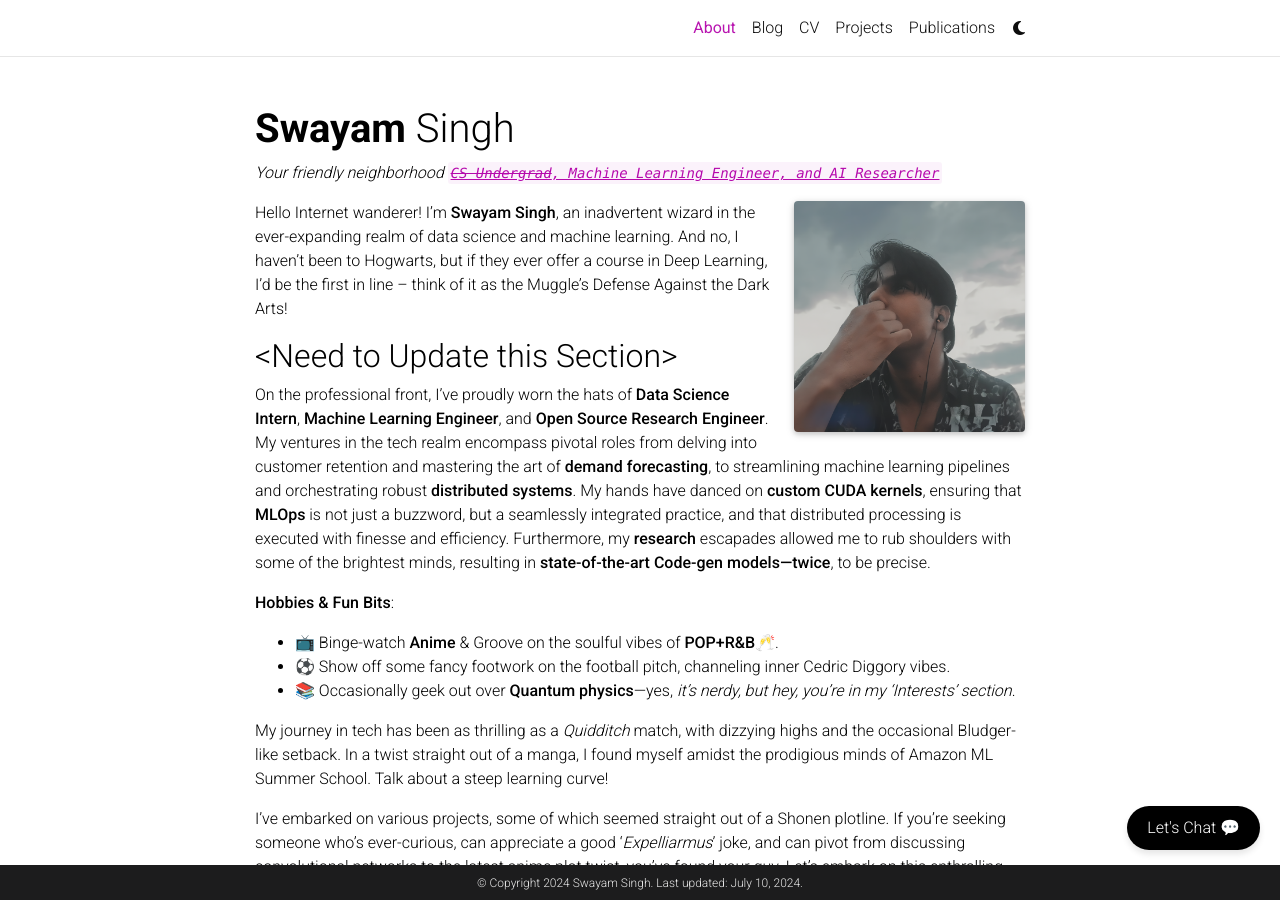
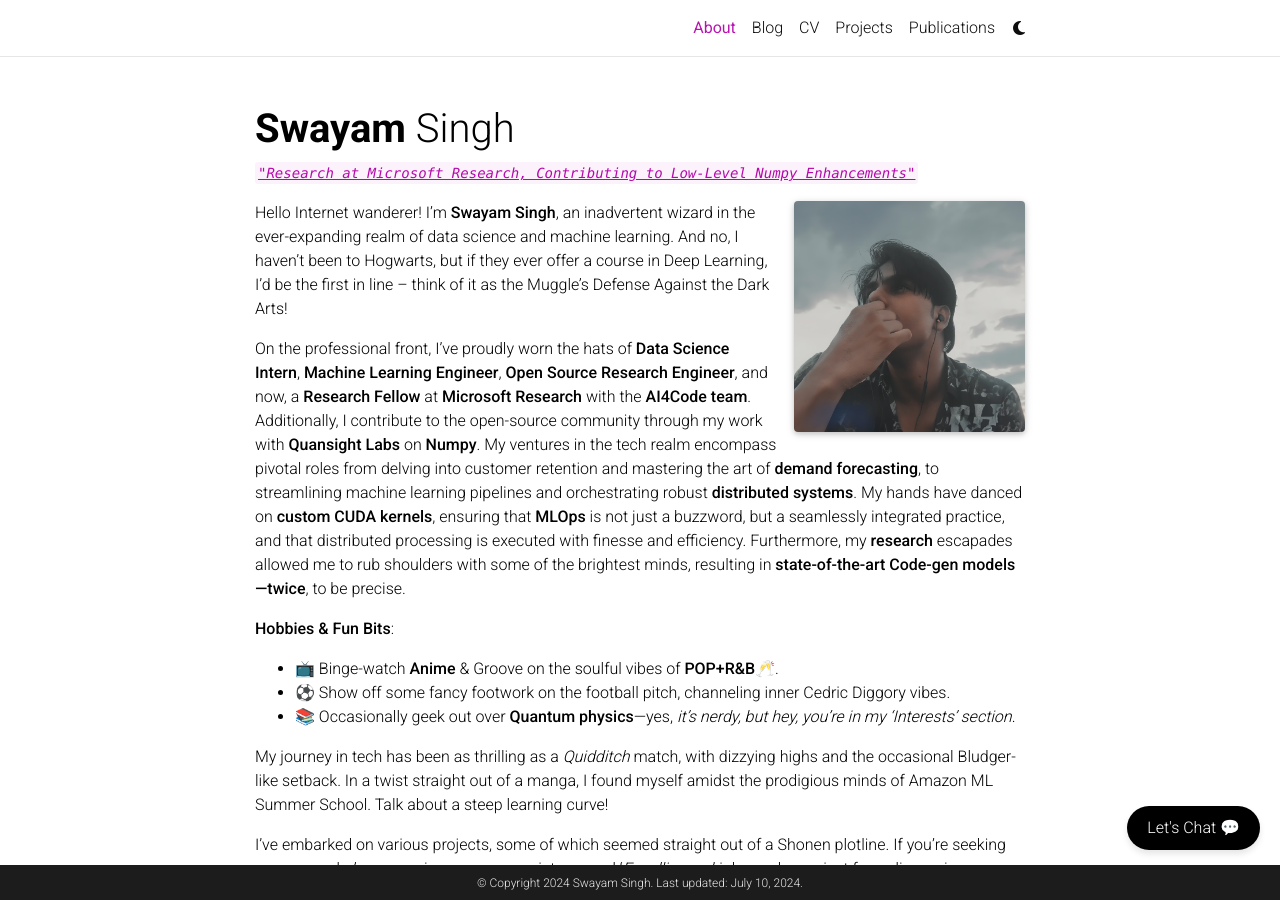
Before and after one commit to SwayamInSync/SwayamInSync.github.io, a Jekyll site: the page built from _pages/about.md, in a window 1280 px wide and 900 px high. Built offline with Jekyll 4.4.1, drawn with Linux system fonts in a browser that asks for light colours; full-size pictures stand in for the smaller copies a plugin makes; some web fonts are replaced; comment, search, counter and statistics services are not loaded; a style sheet for code colours, icons or effects is not loaded.

Commit message:
Updated About section

```diff
--- a/_pages/about.md
+++ b/_pages/about.md
@@ -2,7 +2,7 @@
 layout: about
 title: About
 permalink: /
-subtitle: Your friendly neighborhood <code><u><s>CS Undergrad</s>, Machine Learning Engineer, and AI Researcher</u></code>
+subtitle: <code><u>"Research at Microsoft Research, Contributing to Low-Level Numpy Enhancements"</u></code>
 
 profile:
   align: right
@@ -15,11 +15,10 @@
 selected_papers: true # includes a list of papers marked as "selected={true}"
 social: true  # includes social icons at the bottom of the page
 ---
+
 Hello Internet wanderer! I’m **Swayam Singh**, an inadvertent wizard in the ever-expanding realm of data science and machine learning. And no, I haven’t been to Hogwarts, but if they ever offer a course in Deep Learning, I'd be the first in line – think of it as the Muggle's Defense Against the Dark Arts!
 
-## \<Need to Update this Section>
-
-On the professional front, I've proudly worn the hats of **Data Science Intern**, **Machine Learning Engineer**, and **Open Source Research Engineer**. My ventures in the tech realm encompass pivotal roles from delving into customer retention and mastering the art of **demand forecasting**, to streamlining machine learning pipelines and orchestrating robust **distributed systems**. My hands have danced on **custom CUDA kernels**, ensuring that **MLOps** is not just a buzzword, but a seamlessly integrated practice, and that distributed processing is executed with finesse and efficiency. Furthermore, my **research** escapades allowed me to rub shoulders with some of the brightest minds, resulting in **state-of-the-art Code-gen models—twice**, to be precise.
+On the professional front, I've proudly worn the hats of **Data Science Intern**, **Machine Learning Engineer**, **Open Source Research Engineer**, and now, a **Research Fellow** at **Microsoft Research** with the **AI4Code team**. Additionally, I contribute to the open-source community through my work with **Quansight Labs** on **Numpy**. My ventures in the tech realm encompass pivotal roles from delving into customer retention and mastering the art of **demand forecasting**, to streamlining machine learning pipelines and orchestrating robust **distributed systems**. My hands have danced on **custom CUDA kernels**, ensuring that **MLOps** is not just a buzzword, but a seamlessly integrated practice, and that distributed processing is executed with finesse and efficiency. Furthermore, my **research** escapades allowed me to rub shoulders with some of the brightest minds, resulting in **state-of-the-art Code-gen models—twice**, to be precise.
 
 **Hobbies & Fun Bits**:
   - 📺 Binge-watch **Anime** & Groove on the soulful vibes of **POP+R&B**🥂.
```
